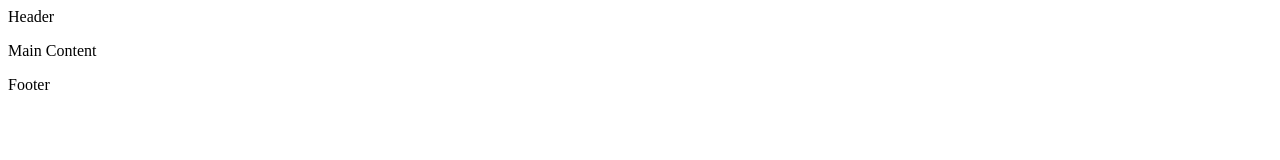
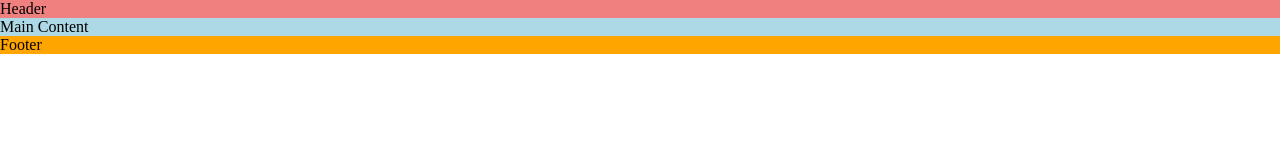
Before and after one commit to JeremyGreig/love-running, a plain HTML site: page index.html in a window 1280 px wide. Drawn offline with Linux system fonts and the light colour scheme.

Commit message:
CSS basics added

```diff
--- /dev/null
+++ b/assets/css/styles.css
@@ -0,0 +1,20 @@
+/* Asterisk Wildcard selector to override default styles added by the browser */
+* {
+    padding: 0;
+    margin: 0;
+    box-sizing: border-box;
+}
+
+/* Header */
+header {
+    background-color: lightcoral;
+}
+/* Main Content */
+main {
+    background-color: lightblue;
+}
+
+/* Footer */
+footer {
+    background-color: orange;
+}
--- a/index.html
+++ b/index.html
@@ -13,14 +13,14 @@
     <link rel="icon" type="image/png" sizes="32x32" href="assets/favicon/favicon-32x32.png">
     <link rel="icon" type="image/png" sizes="16x16" href="assets/favicon/favicon-16x16.png">
     <!-- Stylesheet -->
-    <link rel="stylesheet" href="css/styles.css"
+    <link rel="stylesheet" href="assets/css/styles.css"
 
 </head>
 <body>
     <!-- Header -->
     <header>Header</header>
     <!-- Main Content -->
-    <p>Main Content</p>
+    <main>Main Content</main>
     <!-- Footer -->
     <footer>Footer</footer>
 </body>
```
Also changed, not shown: css/styles.css (deleted).
